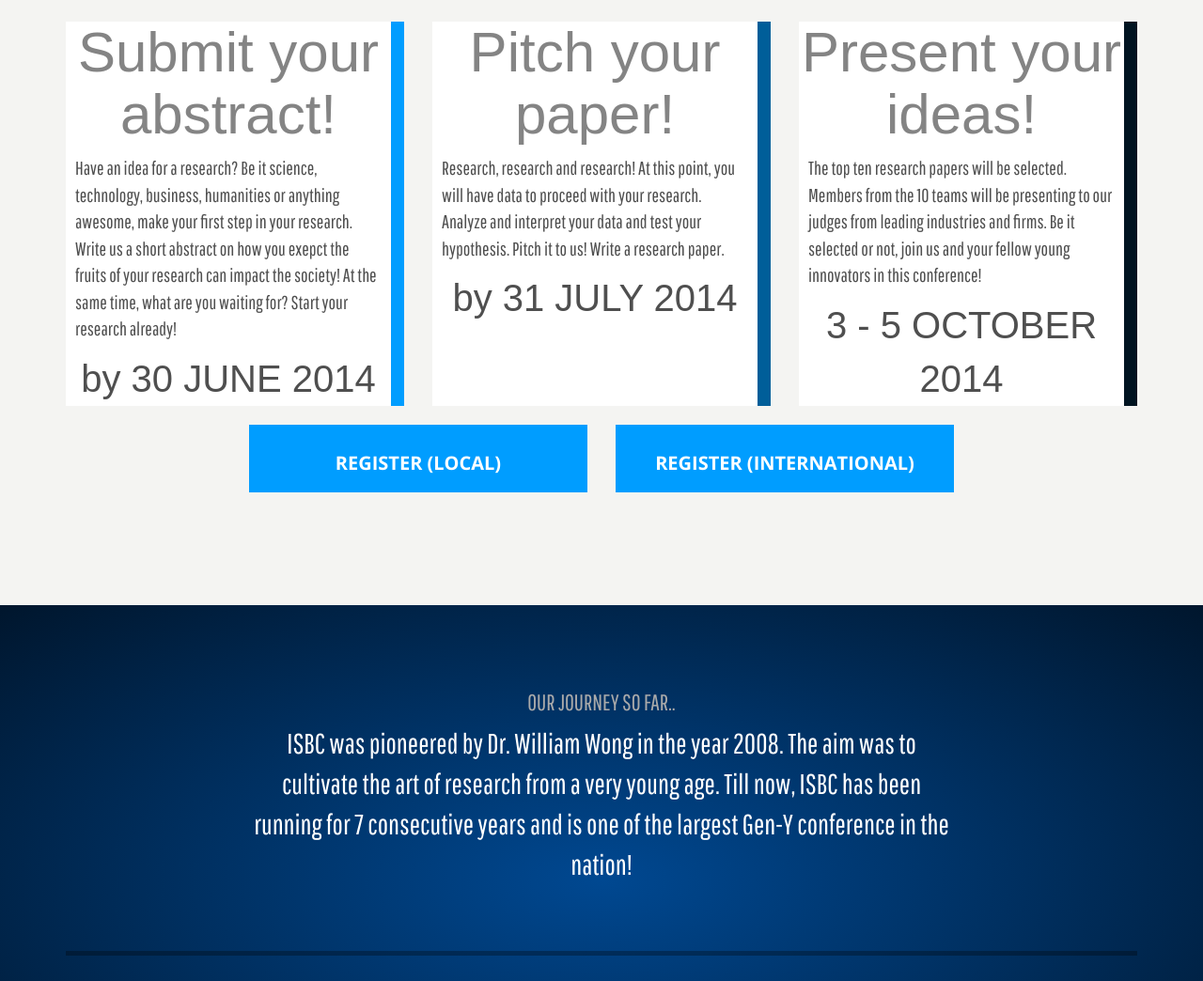
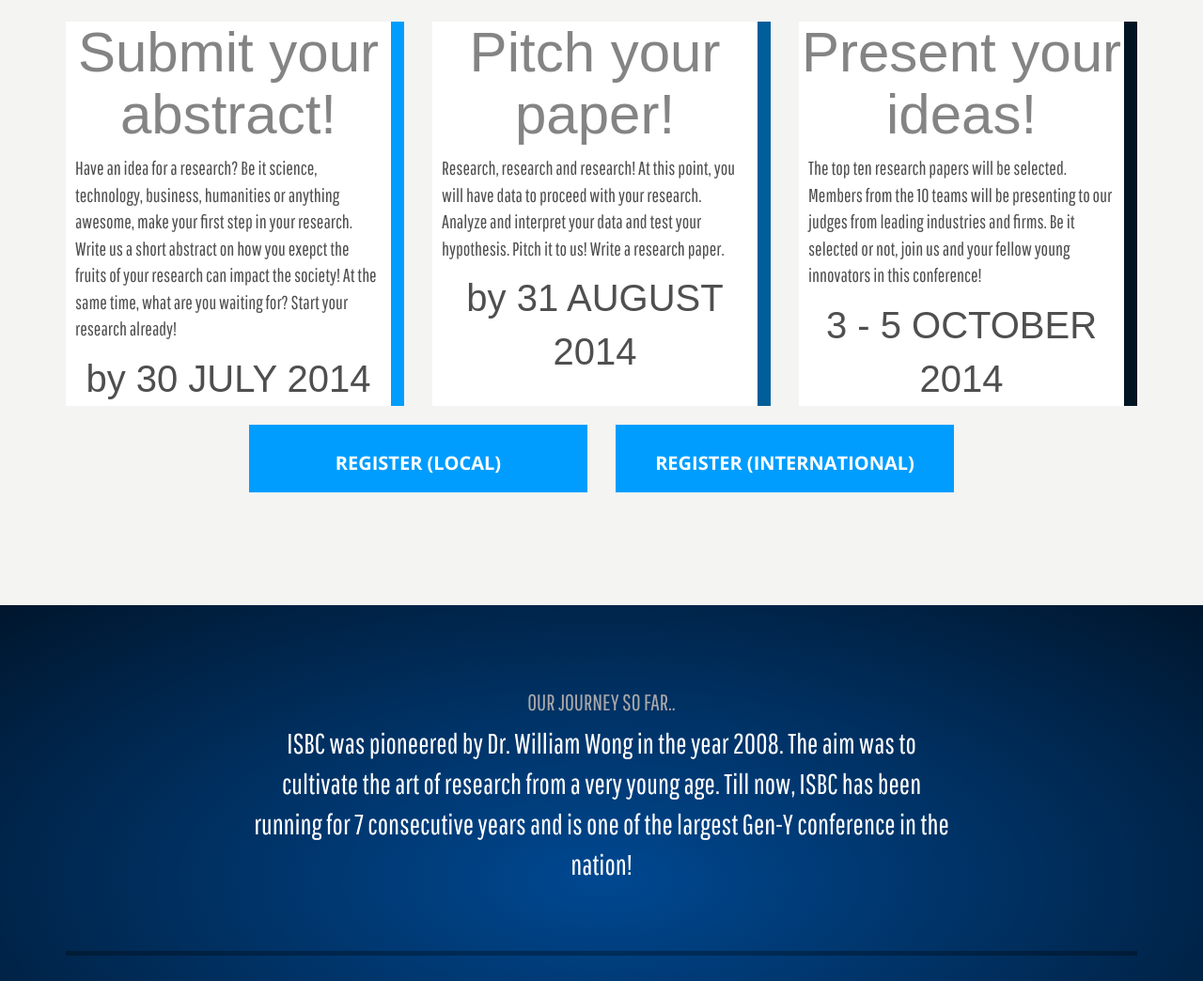
Before and after one commit to inti-isbc/inti-isbc.github.io, a plain HTML site: page index.html in a window 1280 px wide. Shown: the part 1630-2674 px from the top of the page at 94% size. Drawn offline with nearby package versions, Linux system fonts and the light colour scheme; a web font is replaced by a local one.

Commit message:
updated deadlines

```diff
--- a/index.html
+++ b/index.html
@@ -169,7 +169,7 @@
 							Have an idea for a research? Be it science, technology, business, humanities or anything awesome, make your first step in your research. Write us a short abstract on how you exepct the fruits of your research can impact the society! At the same time, what are you waiting for? Start your research already!
 						</p>
 						<p class = 'flash_card_content'>
-							by 30 JUNE 2014
+							by 30 JULY 2014
 						</p>
 					</div>
 				</div>
@@ -181,7 +181,7 @@
 							Research, research and research! At this point, you will have data to proceed with your research. Analyze and interpret your data and test your hypothesis. Pitch it to us! Write a research paper.
 						</p>
 						<p class = 'flash_card_content'>
-							by 31 JULY 2014
+							by 31 AUGUST 2014
 						</p>
 					</div>
 				</div>
```
